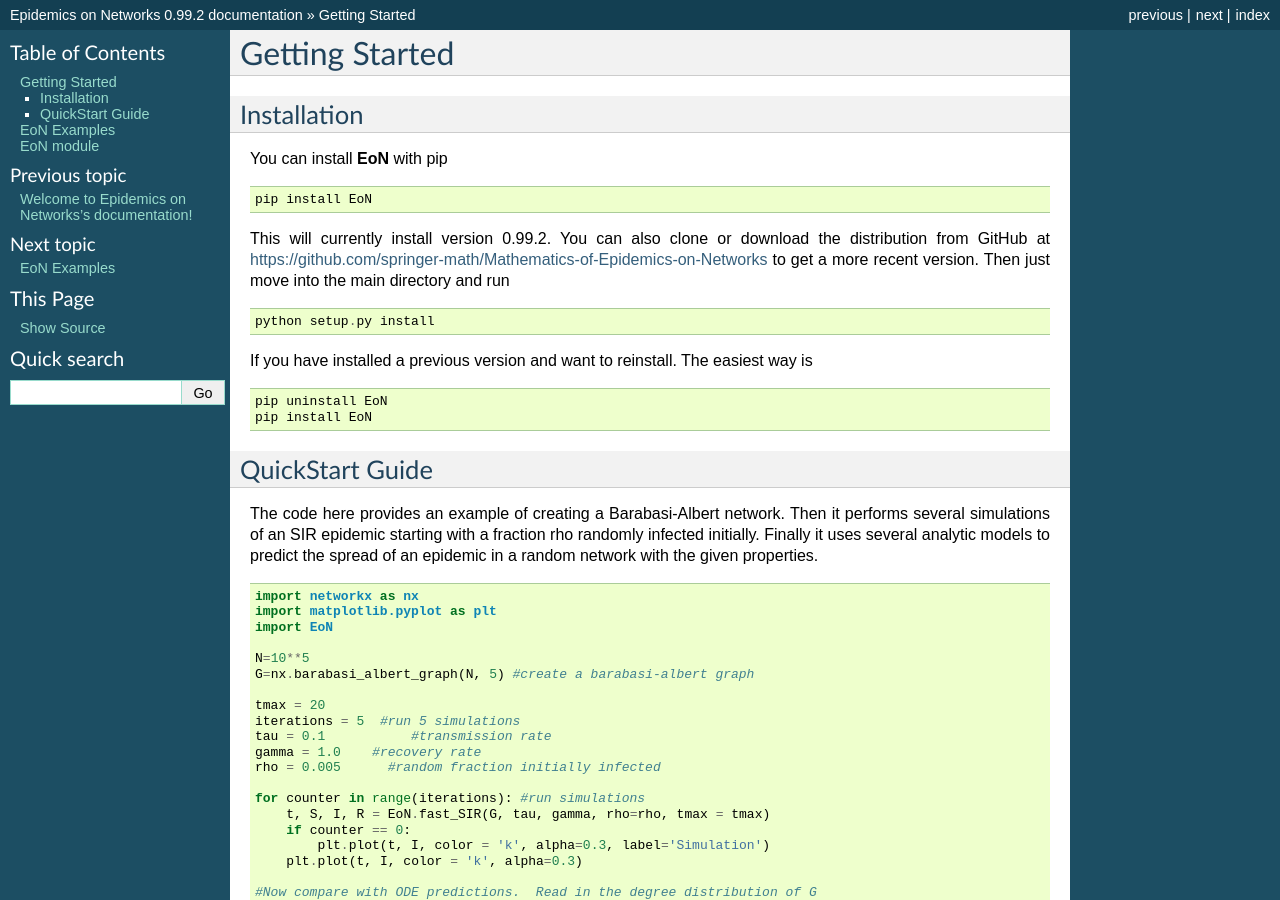
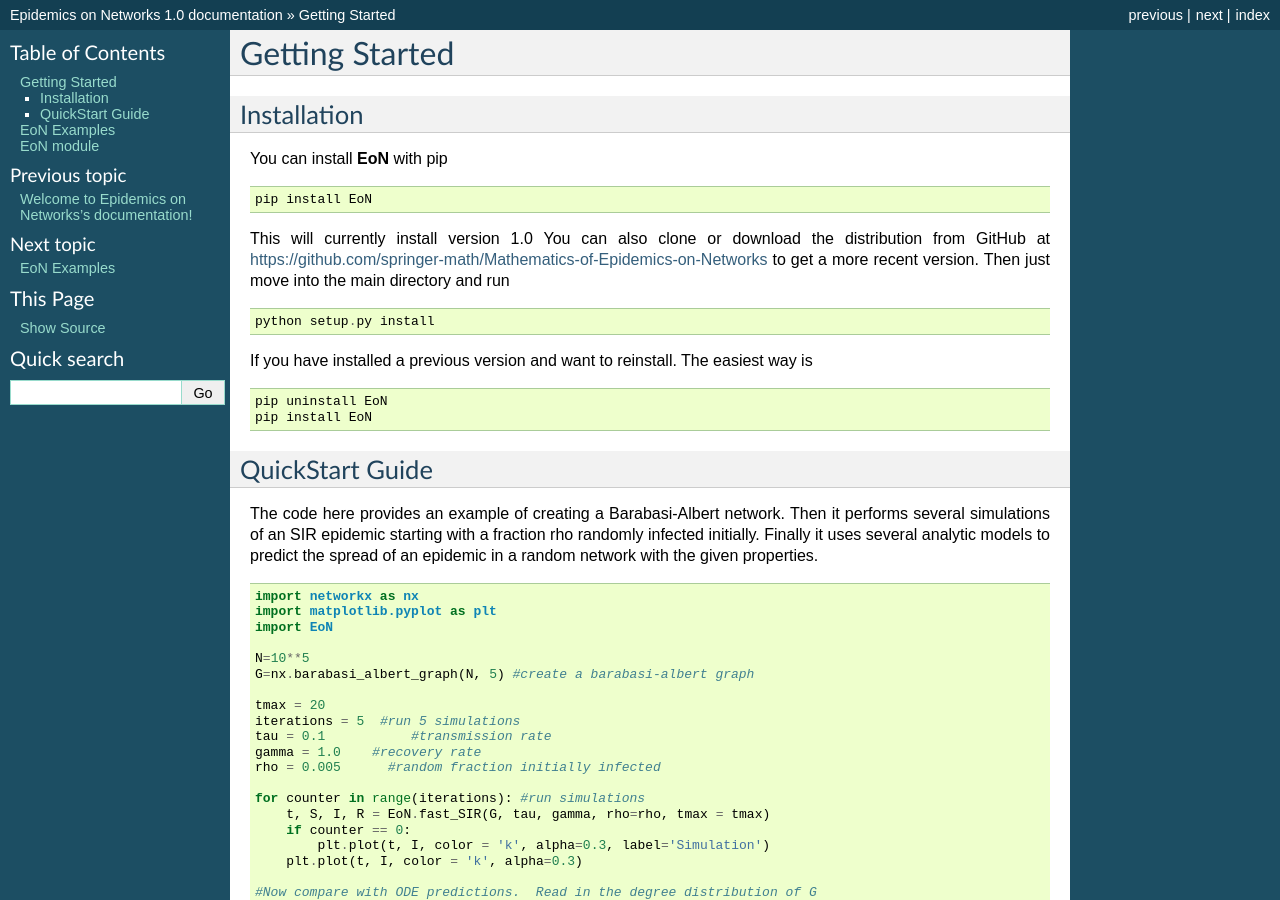
Before and after one commit to springer-math/Mathematics-of-Epidemics-on-Networks, a Sphinx documentation site: the page built from docs/GettingStarted.rst, in a window 1280 px wide and 900 px high. Built offline with Sphinx 7.4.7, drawn with Linux system fonts in a browser that asks for light colours; some of the changed text lies outside the part shown.

Commit message:
updating to v1.0

```diff
--- a/docs/GettingStarted.rst
+++ b/docs/GettingStarted.rst
@@ -9,7 +9,7 @@ You can install **EoN** with pip
 
     pip install EoN
 
-This will currently install version 0.99.2.  You can also clone or download
+This will currently install version 1.0  You can also clone or download
 the distribution from GitHub
 at https://github.com/springer-math/Mathematics-of-Epidemics-on-Networks to get
 a more recent version.  Then just move into the main directory and run
--- a/docs/conf.py
+++ b/docs/conf.py
@@ -59,9 +59,9 @@ author = u'Joel Miller, Istvan Kiss, Peter Simon'
 # built documents.
 #
 # The short X.Y version.
-version = u'0.99.2'
+version = u'1.0'
 # The full version, including alpha/beta/rc tags.
-release = u'0.99.2'
+release = u'1.0'
 
 # The language for content autogenerated by Sphinx. Refer to documentation
 # for a list of supported languages.
--- a/setup.py
+++ b/setup.py
@@ -19,12 +19,12 @@ from distutils.core import setup
 
 setup(name='EoN',
       packages = ['EoN'],
-      version='0.99.2',  #http://semver.org/
+      version='1.0',  #http://semver.org/
       description = 'Epidemics on Networks',
       author = 'Joel C. Miller, Istvan Z. Kiss, and Peter Simon',
       author_email = 'joel.c.miller.research@gmail.com',
       url = 'https://springer-math.github.io/Mathematics-of-Epidemics-on-Networks/',
-      download_url = 'https://github.com/springer-math/Mathematics-of-Epidemics-on-Networks/archive/0.99.2.tar.gz',
+      download_url = 'https://github.com/springer-math/Mathematics-of-Epidemics-on-Networks/archive/1.0.tar.gz',
       keywords = ['Epidemics on Networks', 'Epidemic Sonnet Works'],
       install_requires = [
           'networkx',
```
Also changed, not shown: EoN/__init__.py (+1 -6 lines), README.md (+1 -1 lines).
